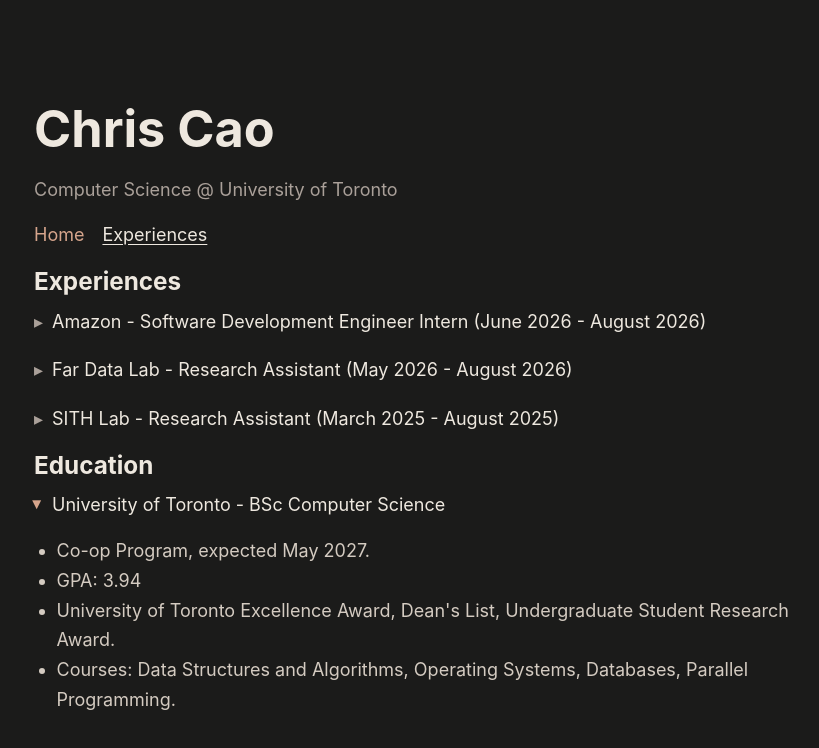
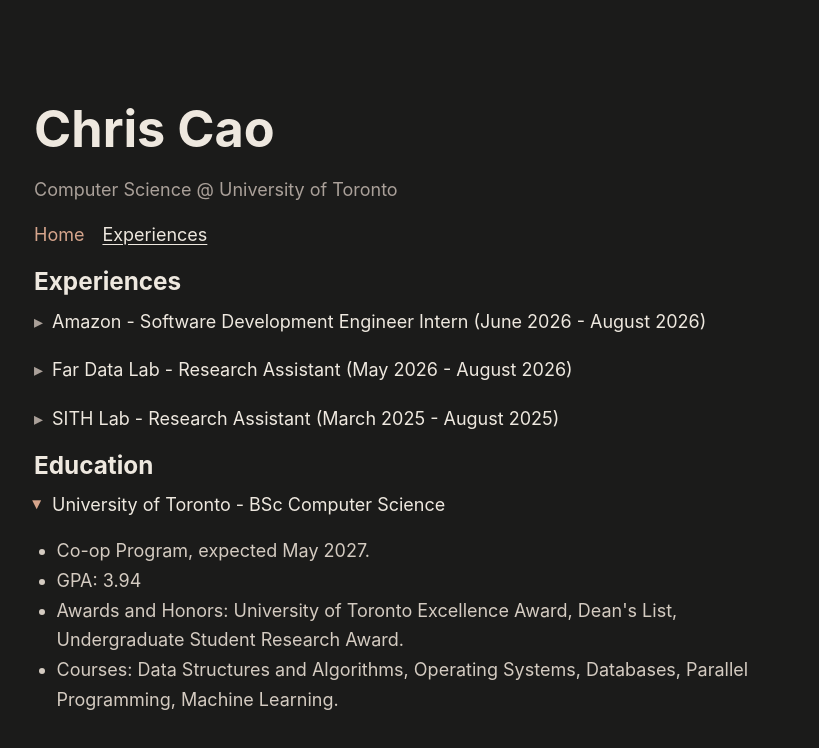
Before and after one commit to utcjcao/utcjcao.github.io, a Next.js app: page /experience in a window 1280 px wide. Both pictures are taken after a click on the heading "University of Toronto - BSc Computer Science". Shown: the top 748 px of the page, without its empty margins (228-1047 px from the left). Built offline with nearby package versions, Linux system fonts and the light colour scheme.

Commit message:
add resume link

```diff
--- a/app/experience/page.tsx
+++ b/app/experience/page.tsx
@@ -104,12 +104,12 @@ export default function ExperiencePage() {
                 <li>Co-op Program, expected May 2027.</li>
                 <li>GPA: 3.94</li>
                 <li>
-                  University of Toronto Excellence Award, Dean&apos;s List,
+                  Awards and Honors: University of Toronto Excellence Award, Dean&apos;s List,
                   Undergraduate Student Research Award.
                 </li>
                 <li>
                   Courses: Data Structures and Algorithms, Operating Systems,
-                  Databases, Parallel Programming.
+                  Databases, Parallel Programming, Machine Learning.
                 </li>
               </ul>
             </div>
--- a/app/page.tsx
+++ b/app/page.tsx
@@ -25,6 +25,12 @@ export default function Home() {
               more reliable. I want to learn more about databases, optimization,
               distributed systems, and infrastructure.
             </p>
+             <p>
+                Find my resume{" "}
+                <Link href="https://www.overleaf.com/read/mrzrbypwhpdm#9959af">
+                  here.
+                </Link>
+              </p>
           </article>
           <article className="post-preview">
             <h2>Links</h2>
@@ -38,6 +44,7 @@ export default function Home() {
               <li>
                 <Link href="https://linkedin.com/in/cjao">LinkedIn</Link>
               </li>
+
             </ul>
           </article>
           <article className="post-preview">
```
